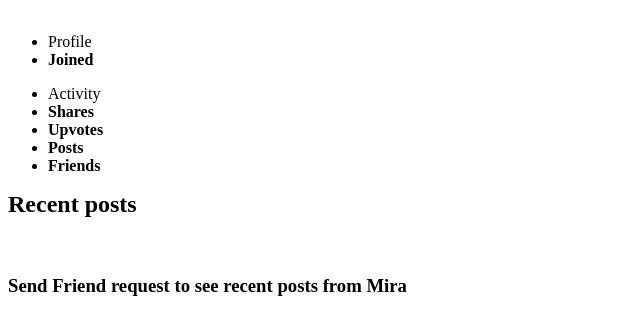
After one commit to norim13/venn, a PHP site: page /pages/profile_friend.php in a window 1280 px wide. The commit adds this page. Shown: the part 1452-1767 px from the top of the page, without its empty margins (0-640 px from the left). Run offline with PHP 8.4, Linux system fonts and the light colour scheme.

Commit message:
pagina firend que nao é amigo

```diff
--- a/proj/index.php
+++ b/proj/index.php
@@ -14,6 +14,10 @@ switch ($currentPage) {
 
 	case 'profile':
 	include 'pages/profile.php';
+	break;
+
+	case 'profile_friend':
+	include 'pages/profile_friend.php';
 	break;
 
 	case 'feed':
--- /dev/null
+++ b/proj/pages/profile_friend.php
@@ -0,0 +1,58 @@
+<!-- Custom CSS for this page -->
+<link href="assets/css/profile.css" rel="stylesheet">
+</head>
+<body>
+
+	<? include 'navbar.php'; ?>
+	<!-- based on http://www.bootply.com/AdHpVL3xRF-->
+	<div id="page-wrapper">
+
+		<hr class="">
+		<!--header profile-->
+		<div class="container target">
+			<div class="row">
+				<div class="col-sm-10" style="margin-bottom:10px">
+					<h1 class="">Mira</h1>
+
+					<button type="button" class="btn btn-success">Friend Request</button>
+					<button type="button" class="btn btn-info">Send me a message</button>
+
+				<!--<button type="button" class="btn btn-primary"><i class="fa fa-gear "></i> Settings</button-->
+					<br>
+			</div>
+
+			<div class="col-sm-2">
+				<!--profile pic-->
+				<img title="profile image" class="img-circle img-responsive" src="http://www.rlsandbox.com/img/profile.jpg">
+			</div>
+		</div>
+		<br>
+
+
+
+		<div class="row">
+			<div class="col-sm-3">
+				<!--left col-->
+
+				<ul class="list-group">
+					<li class="list-group-item text-muted" contenteditable="false">Profile</li>
+					<li class="list-group-item text-right"><span class="pull-left"><strong class="">Joined</strong></span><i class="fa fa-eye-slash"></i></li>
+				</ul>
+				<ul class="list-group">
+					<li class="list-group-item text-muted">Activity <i class="fa fa-dashboard fa-1x"></i></li>
+					<li class="list-group-item text-right"><span class="pull-left"><strong class="">Shares</strong></span> <i class="fa fa-eye-slash"></i></li>
+					<li class="list-group-item text-right"><span class="pull-left"><strong class="">Upvotes</strong></span> <i class="fa fa-eye-slash"></i></li>
+					<li class="list-group-item text-right"><span class="pull-left"><strong class="">Posts</strong></span> <i class="fa fa-eye-slash"></i></li>
+					<li class="list-group-item text-right"><span class="pull-left"><strong class="">Friends</strong></span> <i class="fa fa-eye-slash"></i></li>
+				</ul>
+			</div>
+
+			<div class="col-sm-9" contenteditable="false" style="">
+				<!--bio collum-->
+
+				<div class=" col-lg-12 clearfix">
+					<h2 id="myPostsh2">Recent posts</h2>
+					<!--publication-->
+					<br/>
+					<h3>Send Friend request to see recent posts from Mira</h3>
+				</div>
```
Also changed, not shown: proj/assets/css/pannels.css (+21 -0 lines).
